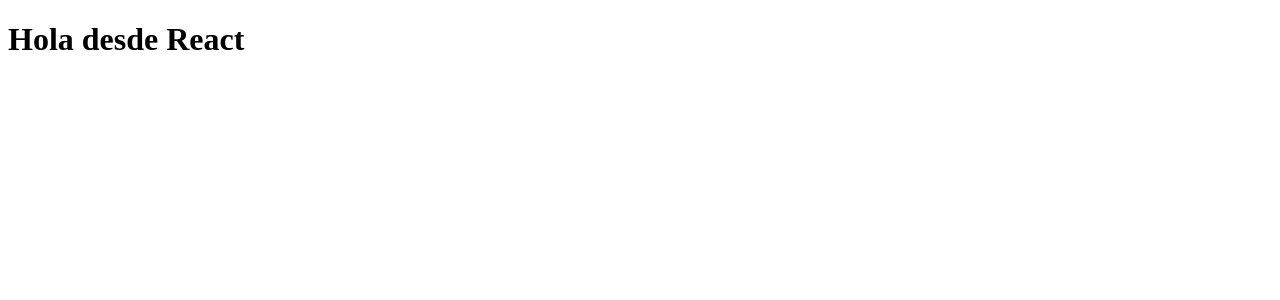
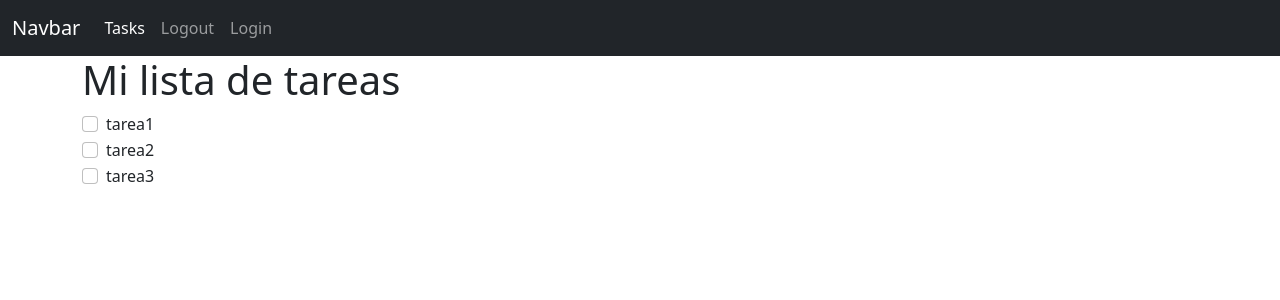
Before and after one commit to angarciama/aplicativoDeTareas, a React (Create React App) app in the folder client/: page / in a window 1280 px wide. Shown: the top 300 px of the page. Built offline with nearby package versions, Linux system fonts and the light colour scheme.

Commit message:
App, Navbar, task & bootstrap

```diff
--- a/client/public/index.html
+++ b/client/public/index.html
@@ -12,9 +12,11 @@
     <link rel="apple-touch-icon" href="%PUBLIC_URL%/logo192.png" />
     <link rel="manifest" href="%PUBLIC_URL%/manifest.json" />
     <title>Mis tareas</title>
+    <link href="https://cdn.jsdelivr.net/npm/bootstrap@5.1.3/dist/css/bootstrap.min.css" rel="stylesheet" integrity="sha384-1BmE4kWBq78iYhFldvKuhfTAU6auU8tT94WrHftjDbrCEXSU1oBoqyl2QvZ6jIW3" crossorigin="anonymous">
   </head>
   <body>
     <noscript>You need to enable JavaScript to run this app.</noscript>
     <div id="root"></div>
+    <script src="https://cdn.jsdelivr.net/npm/bootstrap@5.1.3/dist/js/bootstrap.bundle.min.js" integrity="sha384-ka7Sk0Gln4gmtz2MlQnikT1wXgYsOg+OMhuP+IlRH9sENBO0LRn5q+8nbTov4+1p" crossorigin="anonymous"></script>
   </body>
 </html>
--- a/client/src/components/App.jsx
+++ b/client/src/components/App.jsx
@@ -1,5 +1,18 @@
+import Navbar from "./Navbar";
+import Task from "./task";
+const misTareas = ["tarea1", "tarea2", "tarea3"]
+
 function App() {
-    return <h1>Hola desde React</h1>
+    return (
+        <>
+            <Navbar/>
+            <div className="container">
+                <h1>Mi lista de tareas</h1>
+                {misTareas.map(tarea => <Task description={tarea}/>)}
+            </div>
+
+        </>
+    );
 }
 
 export default App;
--- /dev/null
+++ b/client/src/components/Navbar.jsx
@@ -0,0 +1,27 @@
+function Navbar() {
+    return (
+        <nav className="navbar navbar-expand-lg navbar-dark bg-dark">
+            <div className="container-fluid">
+                <a className="navbar-brand" href="#">Navbar</a>
+                <button className="navbar-toggler" type="button" data-bs-toggle="collapse" data-bs-target="#navbarNav" aria-controls="navbarNav" aria-expanded="false" aria-label="Toggle navigation">
+                <span className="navbar-toggler-icon"></span>
+                </button>
+                <div className="collapse navbar-collapse" id="navbarNav">
+                <ul className="navbar-nav">
+                    <li className="nav-item">
+                    <a className="nav-link active" aria-current="page" href="#">Tasks</a>
+                    </li>
+                    <li className="nav-item">
+                    <a className="nav-link" href="#">Logout</a>
+                    </li>
+                    <li className="nav-item">
+                    <a className="nav-link" href="#">Login</a>
+                    </li>
+                </ul>
+                </div>
+            </div>
+        </nav>
+    );
+}
+
+export default Navbar;
--- /dev/null
+++ b/client/src/components/task.jsx
@@ -0,0 +1,13 @@
+function Task(props) {
+    const description = "Descripcion de la tarea"
+    return (
+        <div className="form-check">
+            <input className="form-check-input" type="checkbox" value="" id="flexCheckDefault" />
+            <label className="form-check-label" for="flexCheckDefault">
+                {props.description}
+            </label>
+        </div>
+    );
+}
+
+export default Task;
```
